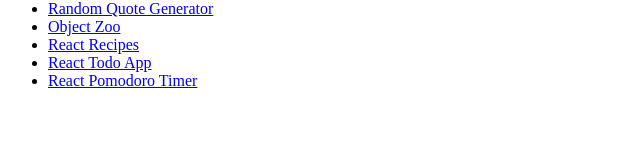
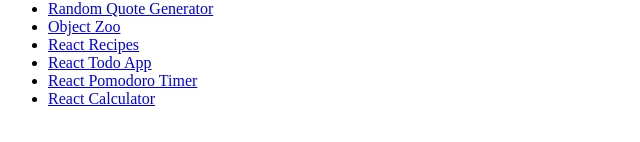
Before and after one commit to Maydm/maydm.github.io, a plain HTML site: page index.html in a window 1280 px wide. Shown: the part 242-384 px from the top of the page, without its empty margins (0-640 px from the left). Drawn offline with Linux system fonts and the light colour scheme.

Commit message:
add: link to react-calculator

```diff
--- a/index.html
+++ b/index.html
@@ -21,6 +21,7 @@
       <li><a href="/react-recipes/">React Recipes</a></li>
       <li><a href="/react-todo/">React Todo App</a></li>
       <li><a href="/react-pomodoro">React Pomodoro Timer</a></li>
+      <li><a href="/react-calculator">React Calculator</a></li>
     </ul>
   </body>
 </html>
```
